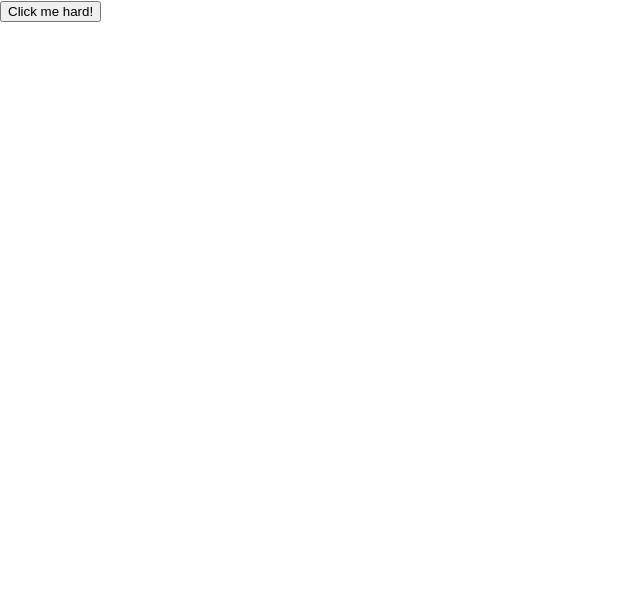
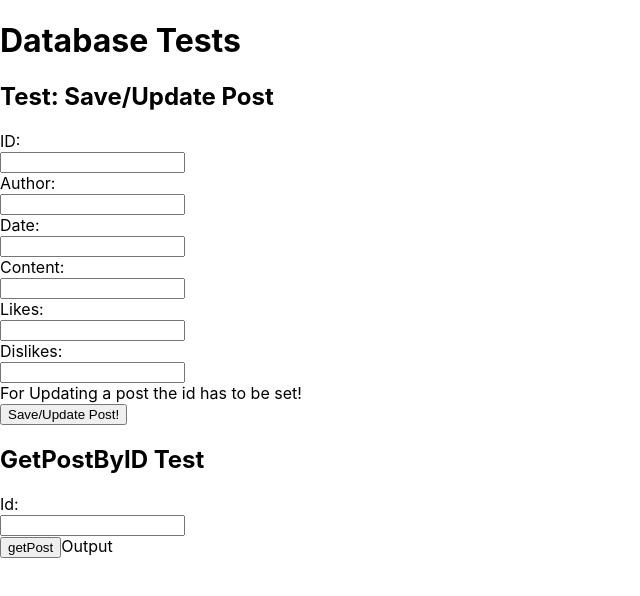
Before and after one commit to Last-Harmattan/web2.0, a React (Create React App) app in the folder frontend/: page / in a window 1280 px wide. Shown: the top 596 px of the page, without its empty margins (0-640 px from the left). Built offline with nearby package versions, Linux system fonts and the light colour scheme; what pouchdb-browser would draw is missing.

Commit message:
Interfaces and Tests
- Changed Post and Comment Classes to Interfaces
- Added some Tests for saving, updating and getting posts

```diff
--- a/frontend/src/database/PostCommentDatabase.tsx
+++ b/frontend/src/database/PostCommentDatabase.tsx
@@ -1,4 +1,3 @@
-//import Pouch from 'pouchdb-core';
 import PouchDB from 'pouchdb-browser';
 import find from 'pouchdb-find';
 import rel from 'relational-pouch';
@@ -53,7 +52,7 @@ export class DBWrapper {
     );
   }
 
-  getPostById(id: string) {
+  getPostById(id: String) {
     this.relationalDB.rel.find('post', id).then(
       function onSuccess(post) {
         console.log(post);
@@ -63,18 +62,30 @@ export class DBWrapper {
       }
     );
   }
+
+  updatePost(post: Post) {
+    this.relationalDB.rel.save('post', post).then(
+      function onSucces(value) {
+        console.log(value);
+      },
+      function onError(error) {
+        console.log(error);
+      }
+    );
+  }
 }
 
-export function test() {
-  let post: Post = new Post(
-    '1',
-    'Thomas',
-    '01.01.2021, 11:59:42',
-    'Diest ist der Content des Posts',
-    420,
-    69,
-    []
-  );
+export function testSaveNewPost(post: Post) {
+  console.log('Start store new post test');
+
   let dbWrapper: DBWrapper = new DBWrapper();
   dbWrapper.savePost(post);
+  dbWrapper.getPostById(post.id);
 }
+
+export function testGetPost(id: String) {
+  console.log('Start get post test');
+
+  let dbWrapper: DBWrapper = new DBWrapper();
+  dbWrapper.getPostById(id);
+}
--- a/frontend/src/database/TestButton.tsx
+++ b/frontend/src/database/TestButton.tsx
@@ -1,12 +1,83 @@
 import React from 'react';
-import { test } from './PostCommentDatabase';
+import { Post } from './types/Post';
+import { testGetPost, testSaveNewPost } from './PostCommentDatabase';
 
 export class TestButton extends React.Component {
-  handleClick = () => {
-    test();
+  savePost = () => {
+    let id = (document.getElementById('newPostId') as HTMLInputElement).value;
+    let author = (document.getElementById('newPostAuthor') as HTMLInputElement).value;
+    let date = (document.getElementById('newPostDate') as HTMLInputElement).value;
+    let content = (document.getElementById('newPostContent') as HTMLInputElement).value;
+    let likes = (document.getElementById('newPostLikes') as HTMLInputElement).value;
+    let dislikes = (document.getElementById('newPostDislikes') as HTMLInputElement).value;
+
+    let post: Post = {
+      id: id,
+      author: author,
+      date: date,
+      content: content,
+      likes: +likes,
+      dislikes: +dislikes,
+      comments: [],
+    };
+
+    testSaveNewPost(post);
+  };
+
+  getPost = () => {
+    let id = (document.getElementById('getPostId') as HTMLInputElement).value;
+    testGetPost(id);
   };
 
   render() {
-    return <button onClick={this.handleClick}>Click me hard!</button>;
+    return (
+      <>
+        <h1>Database Tests</h1>
+        <h2>Test: Save/Update Post</h2>
+
+        <label>ID:</label>
+        <br></br>
+        <input id='newPostId'></input>
+        <br></br>
+
+        <label>Author:</label>
+        <br></br>
+        <input id='newPostAuthor'></input>
+        <br></br>
+
+        <label>Date:</label>
+        <br></br>
+        <input id='newPostDate'></input>
+        <br></br>
+
+        <label>Content:</label>
+        <br></br>
+        <input id='newPostContent'></input>
+        <br></br>
+
+        <label>Likes:</label>
+        <br></br>
+        <input id='newPostLikes' type='number'></input>
+        <br></br>
+
+        <label>Dislikes:</label>
+        <br></br>
+        <input id='newPostDislikes' type='number'></input>
+        <br></br>
+
+        <>For Updating a post the id has to be set!</>
+        <br></br>
+        <button onClick={this.savePost}>Save/Update Post!</button>
+
+        <h2>GetPostByID Test</h2>
+        <label>Id: </label>
+        <br></br>
+        <input id='getPostId'></input>
+        <br></br>
+        <button onClick={this.getPost}>getPost</button>
+
+        <label id='outputLabel'>Output</label>
+      </>
+    );
   }
 }
--- a/frontend/src/database/types/Post.tsx
+++ b/frontend/src/database/types/Post.tsx
@@ -1,4 +1,4 @@
-export class Post {
+export interface Post {
   id: String;
   author: String;
   date: String;
@@ -6,22 +6,4 @@ export class Post {
   likes: Number;
   dislikes: Number;
   comments: Array<Comment>;
-
-  constructor(
-    id: String,
-    author: String,
-    date: String,
-    content: String,
-    likes: Number,
-    dislikes: Number,
-    comments: Array<Comment>
-  ) {
-    this.id = id;
-    this.author = author;
-    this.date = date;
-    this.content = content;
-    this.likes = likes;
-    this.dislikes = dislikes;
-    this.comments = comments;
-  }
 }
```
Also changed, not shown: frontend/src/database/types/Comment.tsx (+7 -23 lines).
